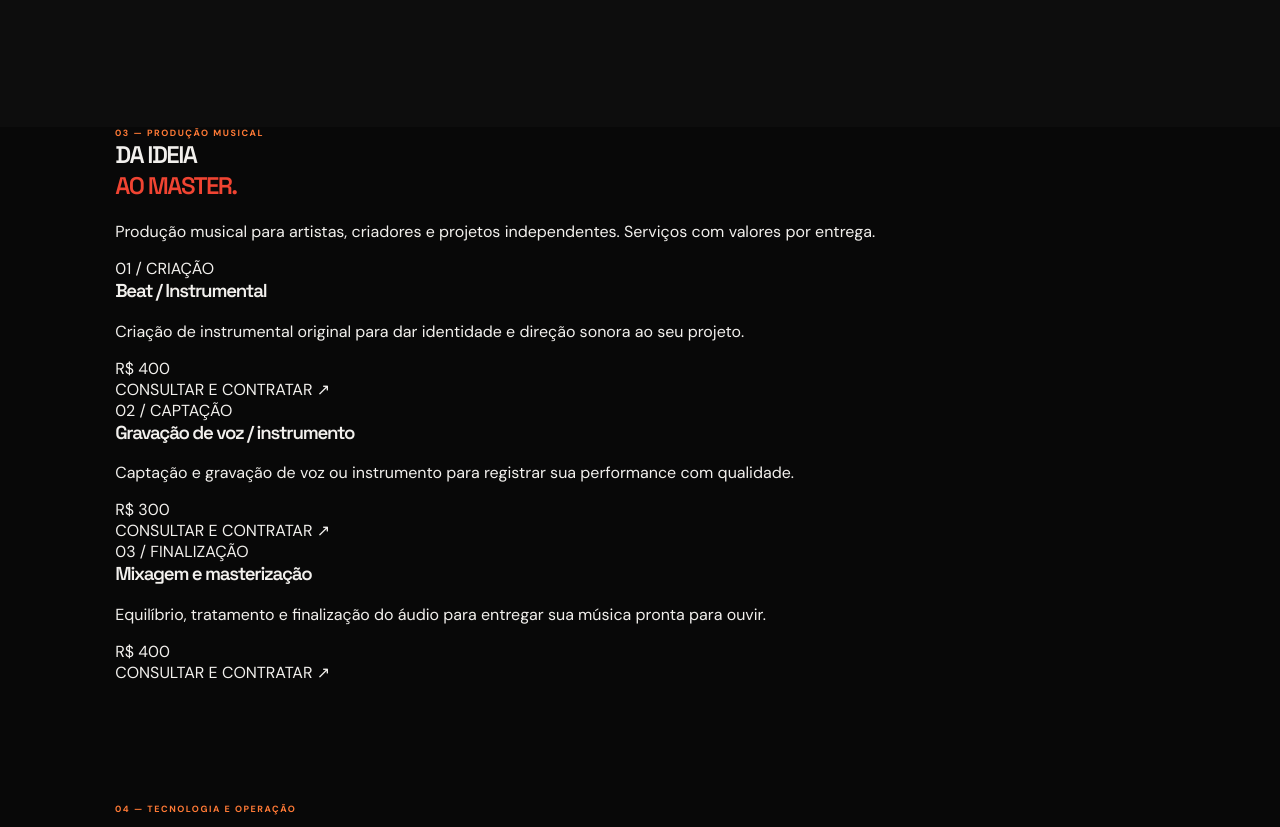
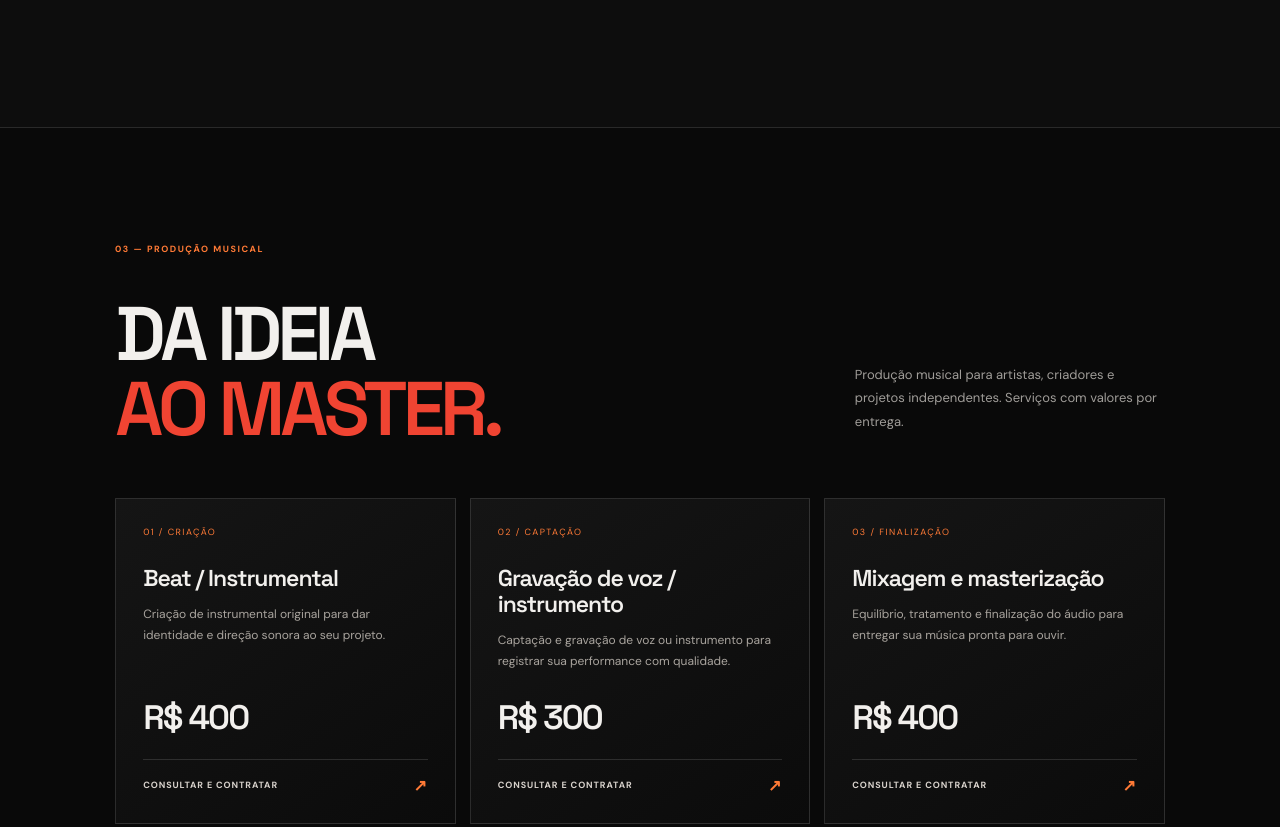
Before and after one commit to princeguttreal/princeguttreal, a plain HTML site: page index.html in a window 1280 px wide. Shown: the part 2480-3307 px from the top of the page. Drawn offline with Linux system fonts and the light colour scheme.

Commit message:
Style music production pricing section

```diff
--- a/styles.css
+++ b/styles.css
@@ -141,3 +141,23 @@ html{scroll-behavior:smooth;scroll-padding-top:90px}
 @media(prefers-reduced-motion:reduce){
  .instagram-card,.instagram-card-media img,.instagram-arrow,.instagram-profile-link{transition:none}
 }
+
+
+/* MUSIC PRODUCTION — service pricing */
+.music-production{padding-top:115px;padding-bottom:130px;background:#090909;border-top:1px solid var(--line)}
+.music-production-head{display:flex;justify-content:space-between;align-items:end;margin:42px 0 52px}
+.music-production-head h2{font:600 clamp(42px,6vw,76px)/.98 var(--display);letter-spacing:-.065em;margin:0}
+.music-production-head h2 em{font-style:normal;color:var(--red)}
+.music-production-head>p{max-width:310px;color:var(--muted);font-size:13px;line-height:1.8}
+.music-pricing-grid{display:grid;grid-template-columns:repeat(3,minmax(0,1fr));gap:14px}
+.music-price-card{min-height:310px;padding:27px;border:1px solid var(--line);background:linear-gradient(145deg,#151515,#0b0b0b);display:flex;flex-direction:column;align-items:flex-start;transition:transform .45s var(--motion-ease),border-color .35s,background .35s}
+.music-price-card:hover{transform:translateY(-5px);border-color:rgba(240,68,50,.55);background:linear-gradient(145deg,#1b1514,#0b0b0b)}
+.music-price-no{font-size:9px;letter-spacing:.16em;color:var(--orange);margin-bottom:28px}
+.music-price-card h3{font-size:23px;line-height:1.12;letter-spacing:-.045em;margin:0 0 12px}
+.music-price-card p{font-size:12px;line-height:1.75;color:#a9a49e;margin:0 0 24px}
+.music-price{font:600 34px var(--display);letter-spacing:-.055em;margin-top:auto;margin-bottom:20px;color:var(--text)}
+.music-price-card>a{width:100%;display:flex;justify-content:space-between;align-items:center;padding-top:15px;border-top:1px solid var(--line);font-size:9px;letter-spacing:.1em;font-weight:700;color:#d8d2cc}
+.music-price-card>a span{color:var(--orange);font-size:16px}
+.music-price-card>a:hover{color:var(--orange)}
+@media(max-width:800px){.music-production-head{display:block}.music-production-head h2{margin-top:30px}.music-production-head>p{margin-top:22px}.music-pricing-grid{grid-template-columns:1fr 1fr}}
+@media(max-width:520px){.music-production{padding-top:90px;padding-bottom:95px}.music-pricing-grid{grid-template-columns:1fr}.music-price-card{min-height:275px;padding:23px}}
```
